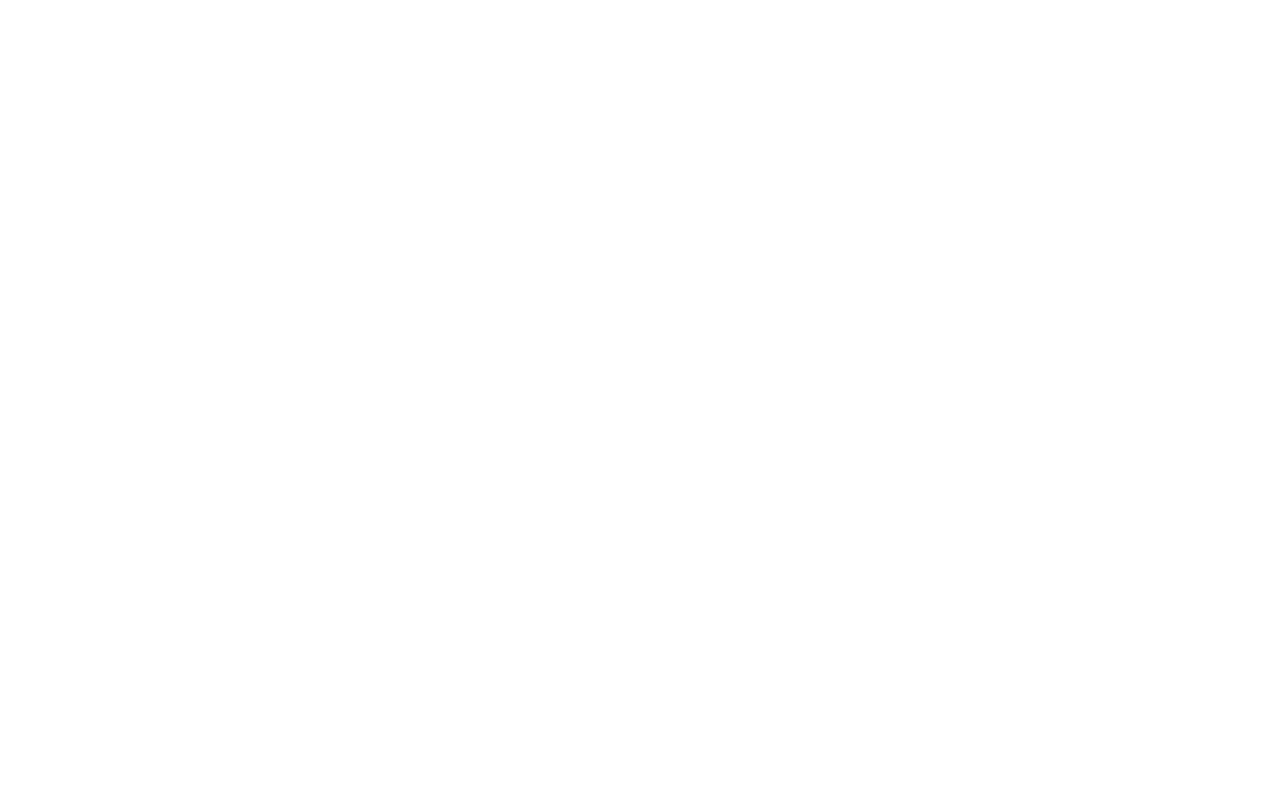
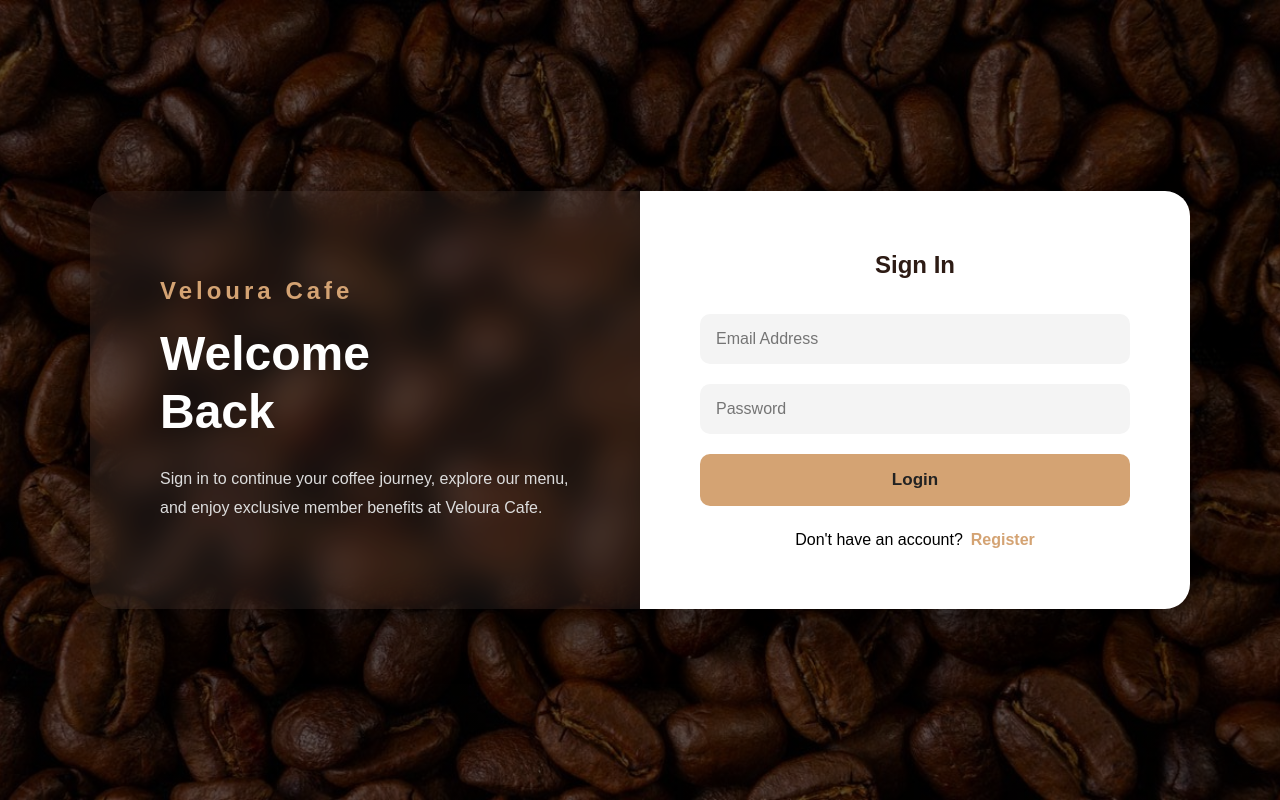
Before and after one commit to sammaemad-dev/Veloura-Cafe, a React (Vite) app: page /login in a window 1280 px wide. Before the commit this address had no page. Built offline with nearby package versions, Linux system fonts and the light colour scheme.

Commit message:
added login page

```diff
--- a/src/App.jsx
+++ b/src/App.jsx
@@ -3,6 +3,7 @@
 import Home from "./pages/Home/Home";
 import About from "./pages/About/About";
 import Register from "./pages/Register/Register";
+import Login from "./pages/Login/Login";
 function App() {
   return (
     <BrowserRouter>
@@ -10,6 +11,8 @@
         <Route path="/" element={<Home />} />
         <Route path="/about" element={<About />} />
           <Route path="/register" element={<Register />} />
+          <Route path="/login" element={<Login/>} />
+
       </Routes>
     </BrowserRouter>
   );
--- a/src/pages/Login/Login.css
+++ b/src/pages/Login/Login.css
@@ -0,0 +1,178 @@
+.login-page {
+    min-height: 100vh;
+
+    background-image:
+        linear-gradient(rgba(0,0,0,.65), rgba(0,0,0,.65)),
+        url("../../sections/images/register-bg.jpg");
+
+    background-size: cover;
+    background-position: center;
+
+    display: flex;
+    justify-content: center;
+    align-items: center;
+
+    padding: 40px;
+}
+
+.login-container {
+
+    width: 1100px;
+
+    display: grid;
+
+    grid-template-columns: 1fr 1fr;
+
+    background: rgba(255,255,255,.05);
+
+    backdrop-filter: blur(18px);
+
+    border-radius: 25px;
+
+    overflow: hidden;
+
+    box-shadow: 0 15px 50px rgba(0,0,0,.5);
+
+}
+
+.login-left {
+
+    color: white;
+
+    padding: 70px;
+
+    display: flex;
+
+    flex-direction: column;
+
+    justify-content: center;
+
+}
+
+.login-left h1 {
+
+    color: #d4a373;
+
+    letter-spacing: 4px;
+
+    margin-bottom: 20px;
+
+}
+
+.login-left h2 {
+
+    font-size: 3rem;
+
+    line-height: 1.2;
+
+    margin-bottom: 25px;
+
+}
+
+.login-left p {
+
+    color: #ddd;
+
+    line-height: 1.8;
+
+    font-size: 1rem;
+
+}
+
+.login-card {
+
+    background: white;
+
+    padding: 60px;
+
+}
+
+.login-card h2 {
+
+    text-align: center;
+
+    margin-bottom: 35px;
+
+    color: #2d1b14;
+
+}
+
+.login-card form {
+
+    display: flex;
+
+    flex-direction: column;
+
+    gap: 20px;
+
+}
+
+.login-card input {
+
+    padding: 16px;
+
+    border: none;
+
+    border-radius: 10px;
+
+    background: #f4f4f4;
+
+    font-size: 16px;
+
+}
+
+.login-card input:focus {
+
+    outline: 2px solid #d4a373;
+
+}
+
+.login-card button {
+
+    padding: 16px;
+
+    background: #d4a373;
+
+    color: #222;
+
+    border: none;
+
+    border-radius: 10px;
+
+    cursor: pointer;
+
+    font-size: 17px;
+
+    font-weight: bold;
+
+    transition: .3s;
+
+}
+
+.login-card button:hover {
+
+    transform: translateY(-3px);
+
+    box-shadow: 0 10px 20px rgba(212,163,115,.4);
+
+}
+
+.login-card p {
+
+    text-align: center;
+
+    margin-top: 25px;
+
+}
+
+.login-card a {
+
+    margin-left: 8px;
+
+    color: #d4a373;
+
+    text-decoration: none;
+
+    font-weight: 600;
+
+}
--- a/src/pages/Login/Login.jsx
+++ b/src/pages/Login/Login.jsx
@@ -0,0 +1,71 @@
+import "./Login.css";
+import { Link } from "react-router-dom";
+
+function Login() {
+  return (
+    <section className="login-page">
+
+      <div className="login-container">
+
+        {/* Left Side */}
+
+        <div className="login-left">
+
+          <h1>Veloura Cafe</h1>
+
+          <h2>
+            Welcome
+            <br />
+            Back
+          </h2>
+
+          <p>
+            Sign in to continue your coffee journey,
+            explore our menu, and enjoy exclusive
+            member benefits at Veloura Cafe.
+          </p>
+
+        </div>
+
+        {/* Right Side */}
+
+        <div className="login-card">
+
+          <h2>Sign In</h2>
+
+          <form>
+
+            <input
+              type="email"
+              placeholder="Email Address"
+            />
+
+            <input
+              type="password"
+              placeholder="Password"
+            />
+
+            <button>
+              Login
+            </button>
+
+          </form>
+
+          <p>
+            Don't have an account?
+
+            <Link to="/register">
+              Register
+            </Link>
+
+          </p>
+
+        </div>
+
+      </div>
+
+    </section>
+  );
+}
+
+export default Login;
```
